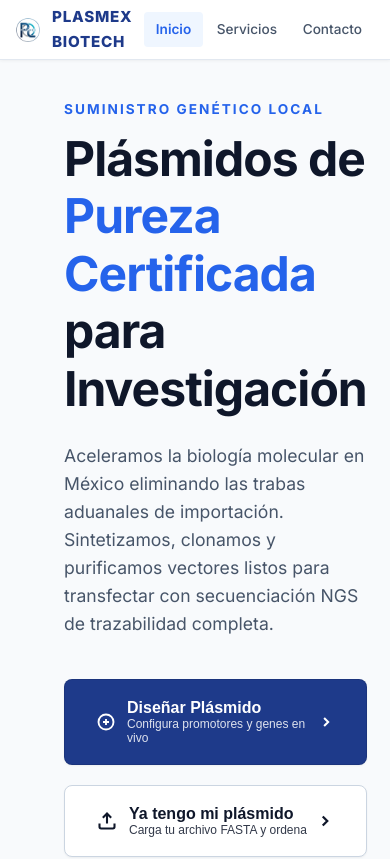
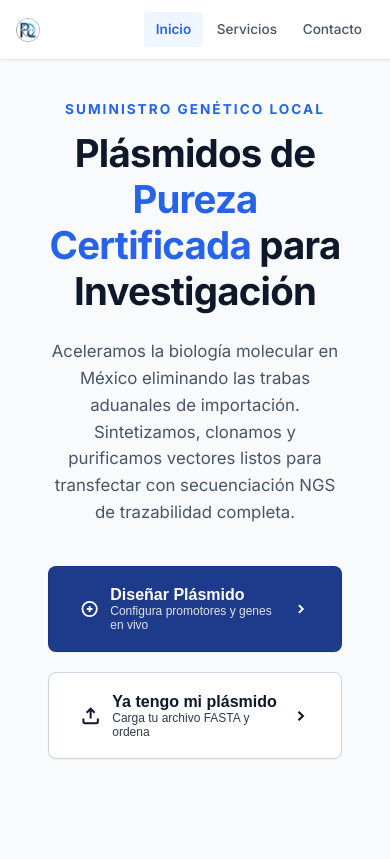
Before and after one commit to FerAmbriz/plasmex, a React (Create React App) app: page / in a window 390 px wide. Shown: the top 859 px of the page. Built offline with nearby package versions, Linux system fonts and the light colour scheme.

Commit message:
re-funcionamiento v1

```diff
--- a/src/App.css
+++ b/src/App.css
@@ -1014,11 +1014,81 @@ footer {
   margin: 0 auto;
 }
 
+.hero-grid {
+  display: grid;
+  grid-template-columns: 1.1fr 0.9fr;
+  gap: 3rem;
+  max-width: 1200px;
+  width: 100%;
+  margin: 0 auto;
+  text-align: left;
+  align-items: center;
+  padding: 0 2rem;
+}
+
+.hero-grid .hero-subtitle {
+  margin: 0 0 2.5rem 0;
+}
+
+.hero-buttons {
+  display: flex;
+  flex-direction: column;
+  gap: 1.25rem;
+  max-width: 420px;
+  width: 100%;
+}
+
+.science-spotlight-card {
+  max-width: 900px;
+  margin: 0 auto;
+  background: #f8fafc;
+  padding: 2.5rem;
+  text-align: center;
+  align-items: center;
+}
+
+.cta-spotlight-card {
+  max-width: 850px;
+  margin: 0 auto;
+  padding: 4rem 3rem;
+  align-items: center;
+  text-align: center;
+}
+
+.constructor-tabs {
+  display: flex;
+  gap: 0.25rem;
+  border-bottom: 1px solid var(--border-glass);
+  padding-bottom: 0.75rem;
+  margin-bottom: 1.25rem;
+  flex-wrap: wrap;
+}
+
+.constructor-tabs .nav-btn {
+  font-size: 0.85rem;
+  padding: 0.4rem 0.8rem;
+}
+
 /* ==========================================================================
    RESPONSIVE DESIGN (ADVANCED MOBILE OPTIMIZATION)
    ========================================================================== */
 
 @media (max-width: 1024px) {
+  .hero-grid {
+    grid-template-columns: 1fr;
+    gap: 2rem;
+    text-align: center;
+    padding: 0 1rem;
+  }
+
+  .hero-grid .hero-subtitle {
+    margin: 0 auto 2.5rem auto;
+  }
+
+  .hero-buttons {
+    margin: 0 auto;
+  }
+
   .constructor-container {
     grid-template-columns: 1fr;
     gap: 2.5rem;
@@ -1157,4 +1227,30 @@ footer {
   .constructor-options {
     grid-template-columns: repeat(2, 1fr);
   }
+
+  .science-spotlight-card {
+    padding: 1.75rem 1.25rem;
+  }
+
+  .cta-spotlight-card {
+    padding: 2.5rem 1.5rem;
+  }
 }
+
+@media (max-width: 500px) {
+  .brand-text {
+    display: none;
+  }
+}
+
+@media (max-width: 480px) {
+  .constructor-tabs {
+    gap: 0.5rem;
+  }
+  .constructor-tabs .nav-btn {
+    flex: 1 1 auto;
+    text-align: center;
+    padding: 0.5rem 0.5rem;
+    font-size: 0.8rem;
+  }
+}
--- a/src/pages/Inicio.jsx
+++ b/src/pages/Inicio.jsx
@@ -157,19 +157,19 @@ export default function Inicio() {
 
       {/* 2-COLUMN HERO SECTION (CORPORATE & MINIMALIST) */}
       <header className="hero" style={{ minHeight: '75vh', paddingBottom: '3rem' }}>
-        <div style={{ display: 'grid', gridTemplateColumns: '1.1fr 0.9fr', gap: '3rem', maxWidth: '1200px', width: '100%', margin: '0 auto', textAlign: 'left', alignItems: 'center', padding: '0 2rem' }}>
+        <div className="hero-grid">
 
           {/* Left Column: Copywriting and Two Large Buttons */}
           <div>
             <span style={{ fontSize: '0.85rem', textTransform: 'uppercase', letterSpacing: '0.15em', color: 'var(--primary-light)', fontWeight: '700' }}>Suministro Genético Local</span>
-            <h1 className="hero-title" style={{ fontSize: '3rem', marginTop: '0.5rem', marginBottom: '1.5rem', lineHeight: '1.2' }}>
+            <h1 className="hero-title" style={{ marginTop: '0.5rem', marginBottom: '1.5rem', lineHeight: '1.2' }}>
               Plásmidos de <span>Pureza Certificada</span> para Investigación
             </h1>
-            <p className="hero-subtitle" style={{ margin: '0 0 2.5rem 0', fontSize: '1.1rem', lineHeight: '1.6' }}>
+            <p className="hero-subtitle">
               Aceleramos la biología molecular en México eliminando las trabas aduanales de importación. Sintetizamos, clonamos y purificamos vectores listos para transfectar con secuenciación NGS de trazabilidad completa.
             </p>
 
-            <div style={{ display: 'flex', flexDirection: 'column', gap: '1.25rem', maxWidth: '420px' }}>
+            <div className="hero-buttons">
               {/* Button 1: Customizer scroll */}
               <button
                 className="cta-btn"
@@ -302,7 +302,7 @@ export default function Inicio() {
 
       {/* PERSUASIVE SCIENCE CALLOUT */}
       <section className="section" style={{ paddingTop: '0', paddingBottom: '2rem' }}>
-        <div className="spotlight-card" style={{ maxWidth: '900px', margin: '0 auto', background: '#f8fafc', padding: '2.5rem', textAlign: 'center', alignItems: 'center' }}>
+        <div className="spotlight-card science-spotlight-card">
           <span style={{ fontSize: '0.8rem', textTransform: 'uppercase', letterSpacing: '0.12em', color: 'var(--primary-teal)', fontWeight: '800' }}>🧬 Control de Inmunogenicidad</span>
           <h3 style={{ fontSize: '1.35rem', marginTop: '0.5rem', marginBottom: '1rem', lineHeight: '1.4' }}>
             Una transfección con plásmidos superenrollados libres de endotoxinas incrementa la viabilidad celular hasta en un 400%
@@ -329,12 +329,11 @@ export default function Inicio() {
           <div className="constructor-controls">
 
             {/* Header Tabs */}
-            <div style={{ display: 'flex', gap: '0.25rem', borderBottom: '1px solid var(--border-glass)', paddingBottom: '0.75rem', marginBottom: '1.25rem' }}>
+            <div className="constructor-tabs">
               <button
                 type="button"
                 className={`nav-btn ${activeTab === 'parts' ? 'active' : ''}`}
                 onClick={() => setActiveTab('parts')}
-                style={{ fontSize: '0.85rem', padding: '0.4rem 0.8rem' }}
               >
                 Partes Moleculares
               </button>
@@ -342,7 +341,6 @@ export default function Inicio() {
                 type="button"
                 className={`nav-btn ${activeTab === 'sequence' ? 'active' : ''}`}
                 onClick={() => setActiveTab('sequence')}
-                style={{ fontSize: '0.85rem', padding: '0.4rem 0.8rem' }}
               >
                 Editor de Secuencia (ADN)
               </button>
@@ -350,7 +348,6 @@ export default function Inicio() {
                 type="button"
                 className={`nav-btn ${activeTab === 'gel' ? 'active' : ''}`}
                 onClick={() => setActiveTab('gel')}
-                style={{ fontSize: '0.85rem', padding: '0.4rem 0.8rem' }}
               >
                 Digestión y Gel
               </button>
--- a/src/pages/Servicios.jsx
+++ b/src/pages/Servicios.jsx
@@ -244,7 +244,7 @@ export default function Servicios() {
 
       {/* CALL TO ACTION */}
       <section className="section" style={{ paddingTop: '2rem' }}>
-        <div className="spotlight-card" style={{ maxWidth: '850px', margin: '0 auto', padding: '4rem 3rem', alignItems: 'center', textAlign: 'center' }}>
+        <div className="spotlight-card cta-spotlight-card">
           <h2 className="section-title" style={{ marginBottom: '1.5rem', fontSize: '2.2rem' }}>
             ¿Listo para <span>Acelerar tu Investigación</span>?
           </h2>
```
